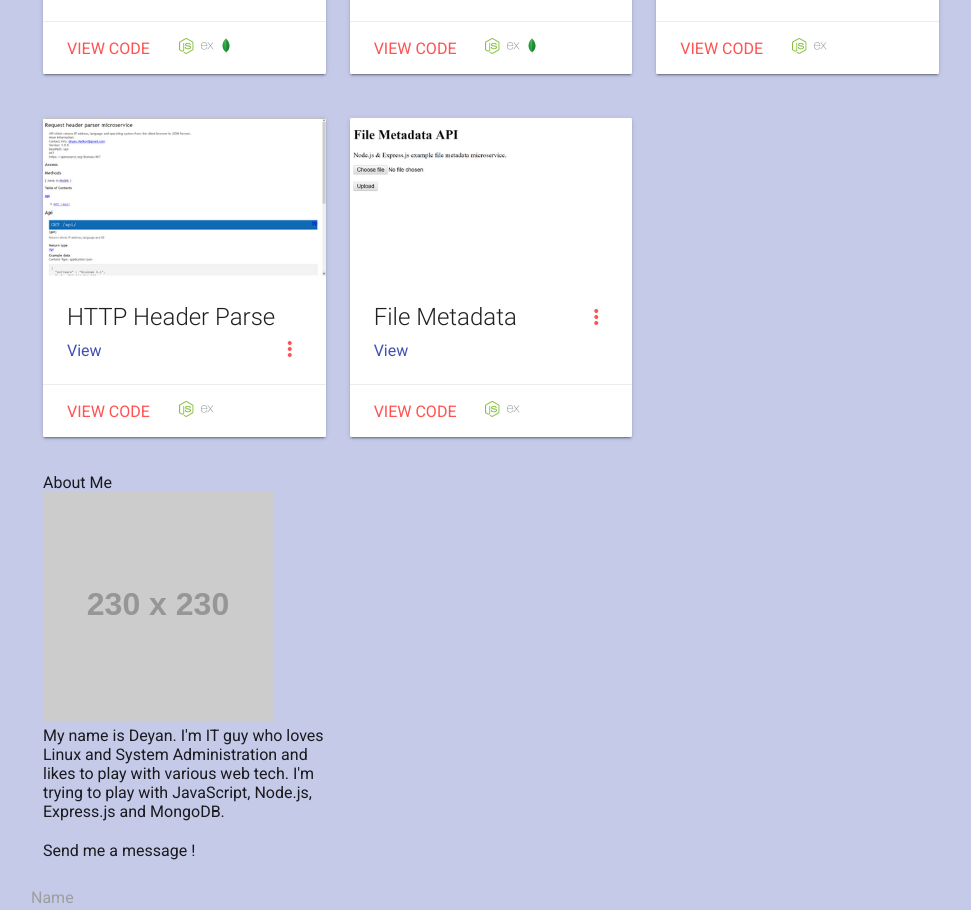
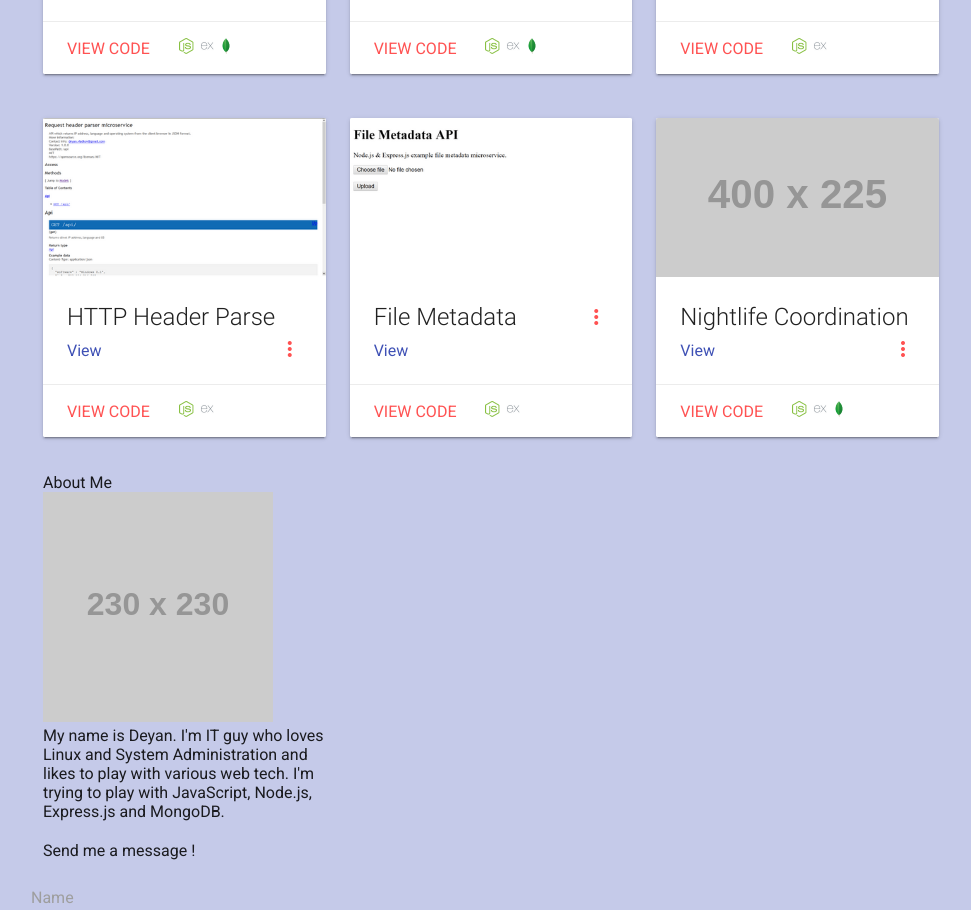
Before and after one commit to DeVlad/fcc-showcase, a website: page src/index.html in a window 1280 px wide. Shown: the part 1390-2300 px from the top of the page, without its empty margins (149-1120 px from the left). Drawn offline with nearby package versions, Linux system fonts and the light colour scheme; placeholder pictures from the web are drawn by us.

Commit message:
Added new card

```diff
--- a/src/index.html
+++ b/src/index.html
@@ -358,6 +358,32 @@ FreeCodeCamp</a></li>
                 </div>
             </div>
 
+            <div class="col s12 m6 l4">
+                <div class="card">
+                    <div class="card-image waves-effect waves-block waves-light">
+                        <img class="activator" src="http://via.placeholder.com/400x225">
+                    </div>
+                    <div class="card-content">
+                        <span class="card-title activator grey-text text-darken-4">Nightlife Coordination<i class="material-icons right">more_vert</i></span>
+                        <p><a href="#" target="_blank">View</a></p>
+                    </div>
+                    <div class="card-reveal">
+                        <span class="card-title grey-text text-darken-4">Nightlife Coordination App<i class="material-icons right">close</i></span>
+                        <p>Free Code Camp project</p><br>
+                        <p>User Story: As an unauthenticated user, I can view all bars in my area.</p>
+                        <p>User Story: As an authenticated user, I can add myself to a bar to indicate I am going there tonight.</p>
+                        <p>User Story: As an authenticated user, I can remove myself from a bar if I no longer want to go there.</p>
+                        <p>User Story: As an unauthenticated user, when I login I should not have to search again.</p>
+                    </div>
+                    <div class="card-action">
+                        <a href="https://github.com/DeVlad/nightlife-coordination" target="_blank">View code</a>
+                        <img class="tech-icon" src="img/icons/node.js.png">
+                        <img class="tech-icon" src="img/icons/Express.png">
+                        <img class="tech-icon" src="img/icons/MongoDB.png">
+                    </div>
+                </div>
+            </div>
+
             <!-- Blank Project
             <div class="col s12 m4 l4">
                 <div class="card">
```
